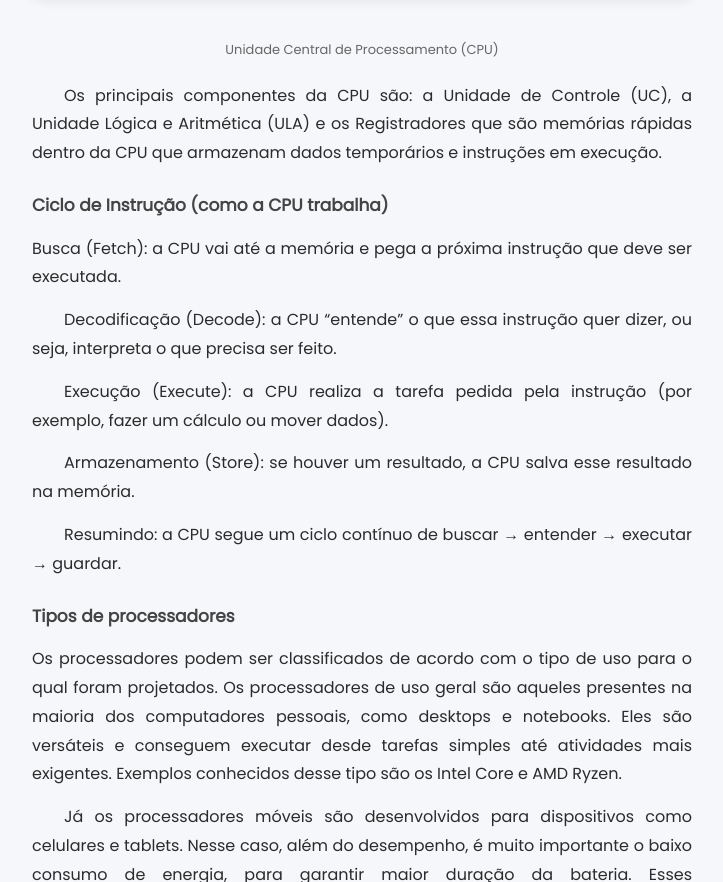
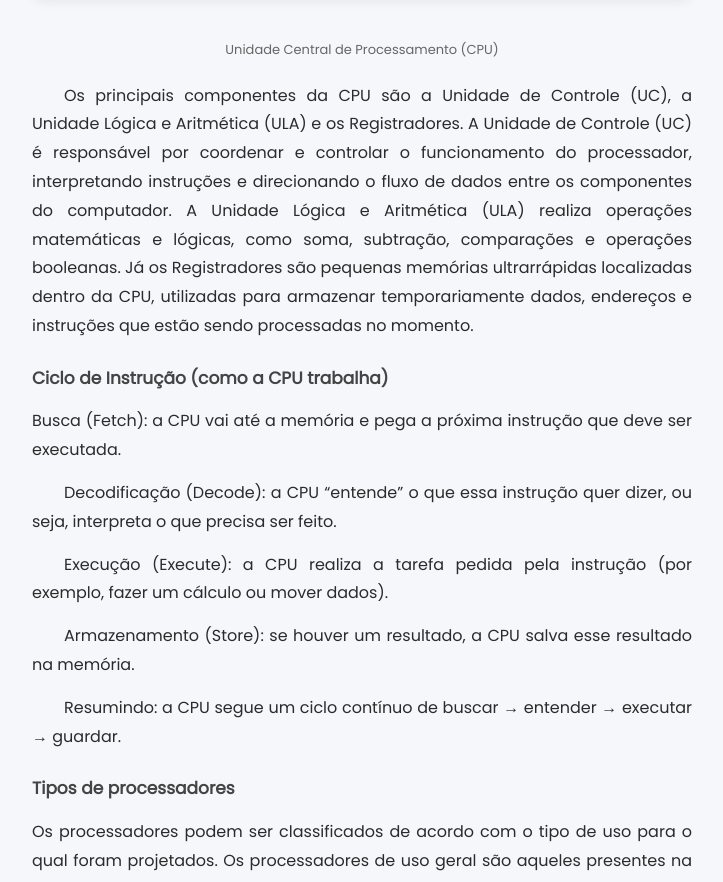
Before and after one commit to profKadu502/AprendaMais00, a plain HTML site: page ICSP/aula03-hardware.html in a window 1280 px wide. Shown: the part 1794-2676 px from the top of the page, without its empty margins (273-996 px from the left). Drawn offline with Linux system fonts and the light colour scheme.

Commit message:
atualizar

```diff
--- a/ICSP/aula03-hardware.html
+++ b/ICSP/aula03-hardware.html
@@ -82,7 +82,7 @@
         </figure>
 
         <p>
-            Os principais componentes da CPU são: a Unidade de Controle (UC), a Unidade Lógica e Aritmética (ULA) e os Registradores que são memórias rápidas dentro da CPU que armazenam dados temporários e instruções em execução.
+            Os principais componentes da CPU são a Unidade de Controle (UC), a Unidade Lógica e Aritmética (ULA) e os Registradores. A Unidade de Controle (UC) é responsável por coordenar e controlar o funcionamento do processador, interpretando instruções e direcionando o fluxo de dados entre os componentes do computador. A Unidade Lógica e Aritmética (ULA) realiza operações matemáticas e lógicas, como soma, subtração, comparações e operações booleanas. Já os Registradores são pequenas memórias ultrarrápidas localizadas dentro da CPU, utilizadas para armazenar temporariamente dados, endereços e instruções que estão sendo processadas no momento.
         </p>
 
         <h4>Ciclo de Instrução (como a CPU trabalha)</h4>
```
